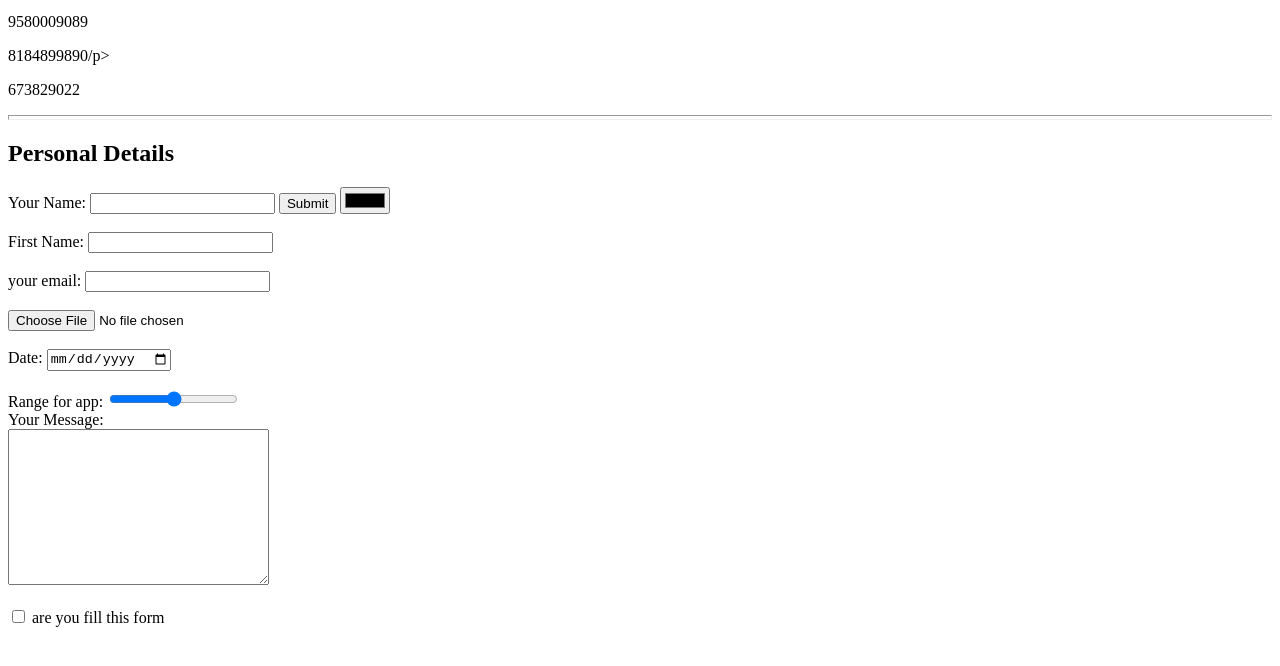
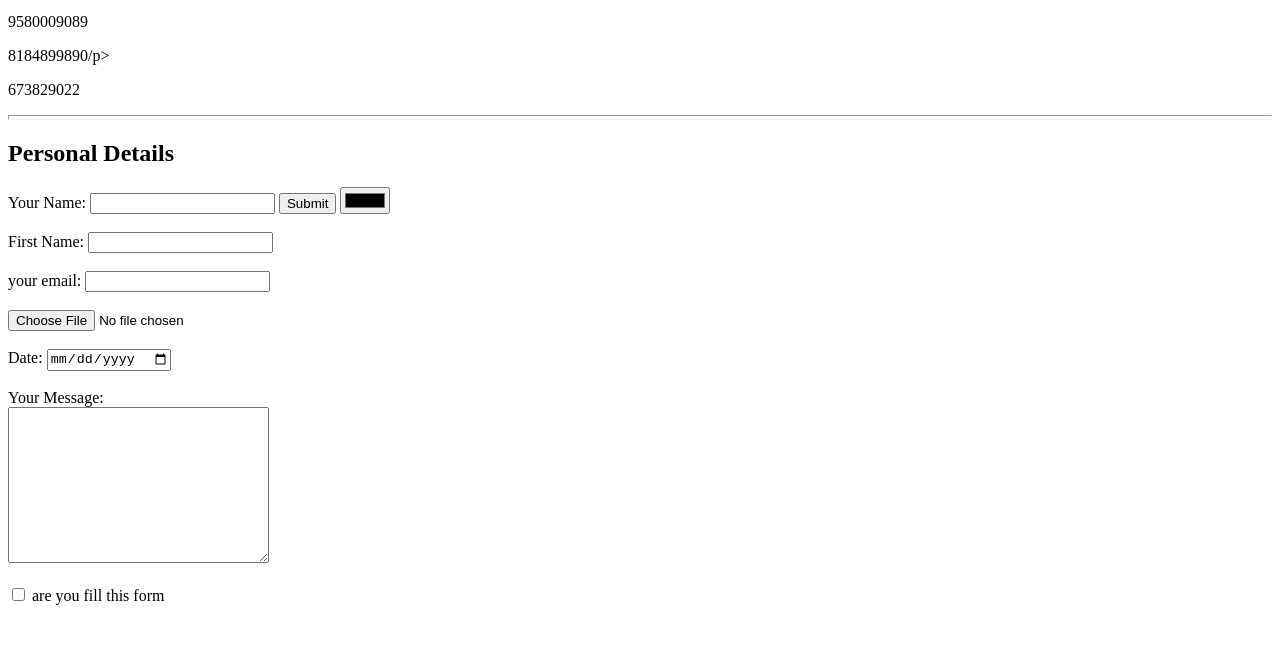
Before and after one commit to kandellianil/web, a plain HTML site: page my contact numbers.html in a window 1280 px wide. Shown: the part 80-746 px from the top of the page. Drawn offline with Linux system fonts and the light colour scheme.

Commit message:
my contact numbers.html

```diff
--- a/my contact numbers.html
+++ b/my contact numbers.html
@@ -25,8 +25,6 @@
 <input type="file" name="" value=""><br><br>
 <label>Date:</label>
 <input type="date" name="" value=""><br><br>
-<label>Range for app:</label>
-<input type="range" name="" value=""><br>
 <label>Your Message:</label><br>
 <textarea name="name" rows="10" cols="30"></textarea><br><br>
   <input type="checkbox" name="" value="">
```
